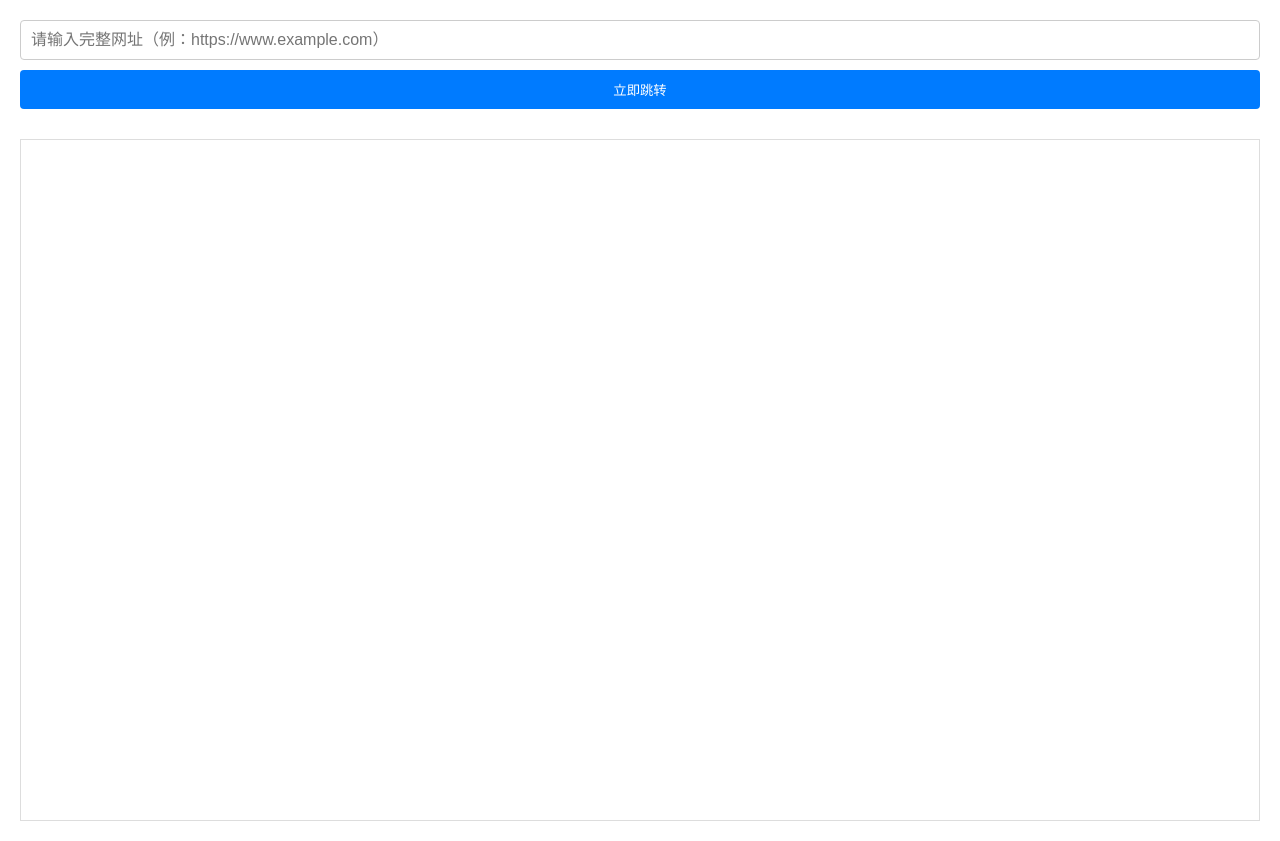
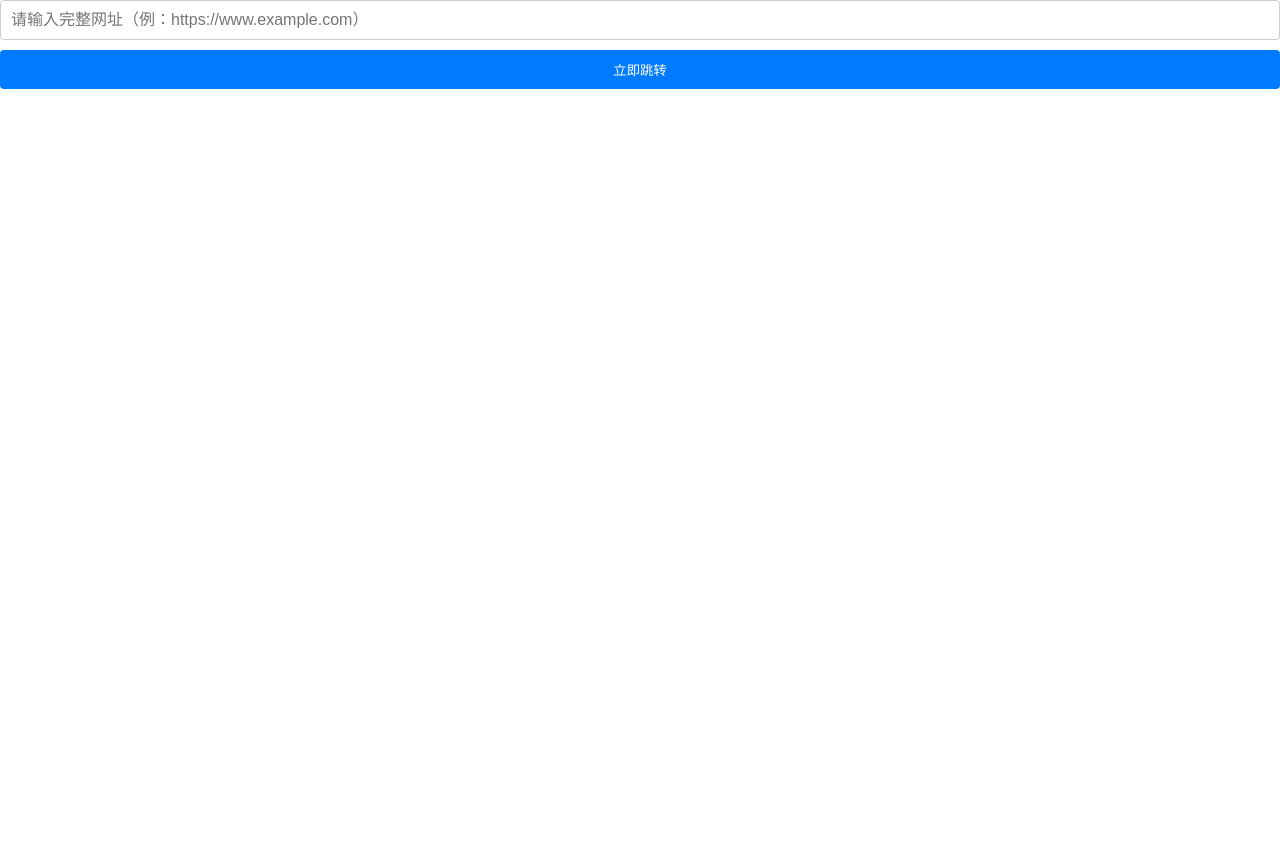
Before and after one commit to onlybin13/iframe-html, a plain HTML site: page index.html in a window 1280 px wide. After the commit the page ends 800 px from the top, so only its background shows below. Drawn offline with Linux system fonts and the light colour scheme.

Commit message:
Add files via upload

```diff
--- a/index.html
+++ b/index.html
@@ -4,7 +4,8 @@
     <title>网页加载器</title>
     <style>
         body {
-            margin: 20px;
+            margin: 0;
+            padding: 0;
             font-family: Arial, sans-serif;
         }
         .container {
@@ -27,21 +28,22 @@
             cursor: pointer;
         }
         #frameContainer {
-            margin-top: 20px;
-            height: calc(100vh - 120px);
-            border: 1px solid #ddd;
+            height: 0;
+            overflow: hidden;
+            transition: height 0.3s ease;
         }
         iframe {
             width: 100%;
             height: 100%;
             border: none;
+            margin: 0;
+            padding: 0;
         }
     </style>
 </head>
 <body>
     <div class="container">
-        <input type="text" id="urlInput"
-               placeholder="请输入完整网址（例：https://www.example.com）">
+        <input type="text" id="urlInput" placeholder="请输入完整网址（例：https://www.example.com）">
         <button id="loadButton" onclick="loadUrl()">立即跳转</button>
         <div id="frameContainer">
             <iframe id="webFrame"></iframe>
@@ -51,10 +53,18 @@
     <script>
         function loadUrl() {
             const url = document.getElementById('urlInput').value;
+            const frameContainer = document.getElementById('frameContainer');
+            const webFrame = document.getElementById('webFrame');
+
+            // 隐藏输入框和按钮
             document.getElementById('urlInput').style.display = 'none';
             document.getElementById('loadButton').style.display = 'none';
-            document.getElementById('frameContainer').style.marginTop = '0';
-            document.getElementById('webFrame').src = url;
+
+            // 设置iframe容器的高度为视口高度
+            frameContainer.style.height = '100vh';
+
+            // 设置iframe的src属性
+            webFrame.src = url;
         }
     </script>
 </body>
```
